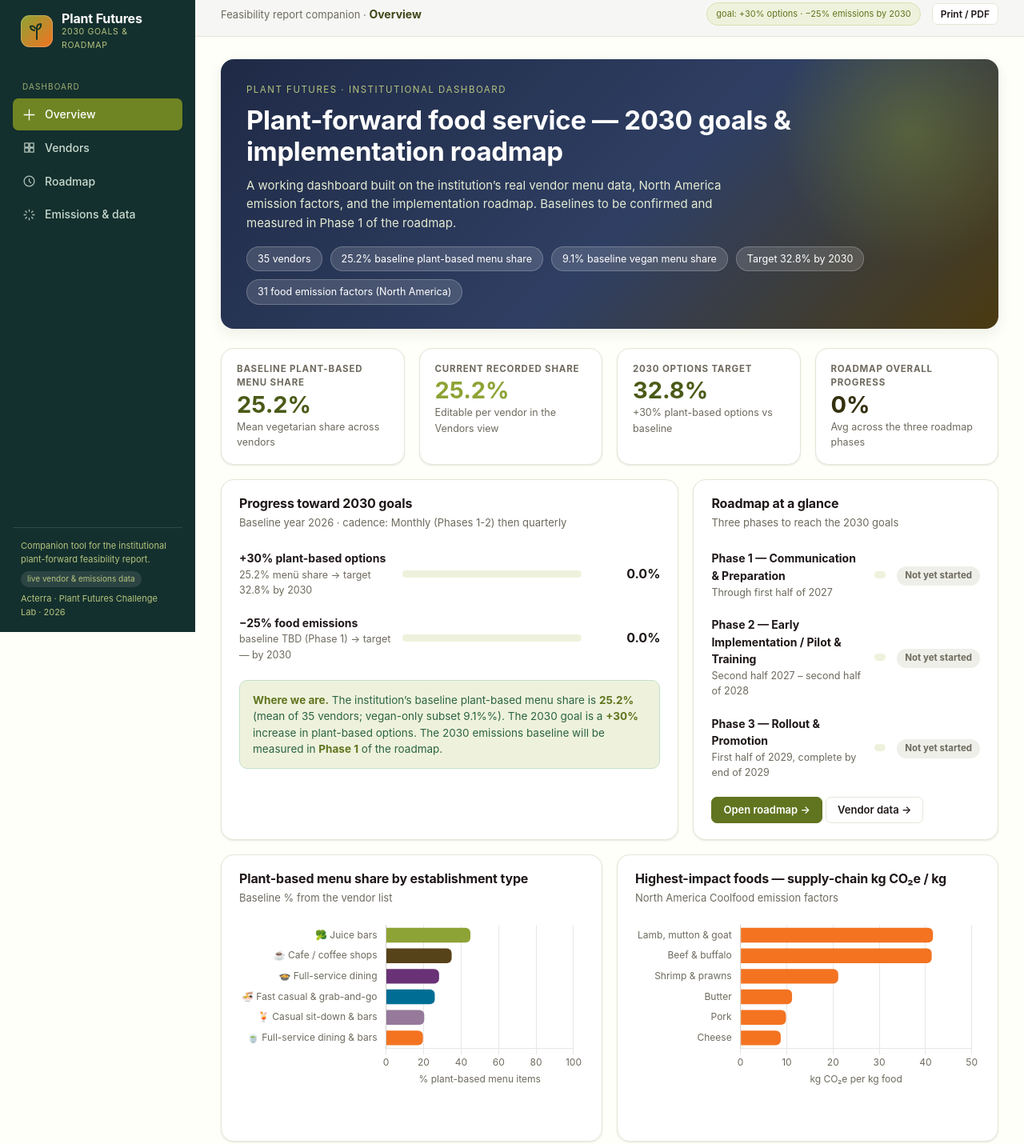
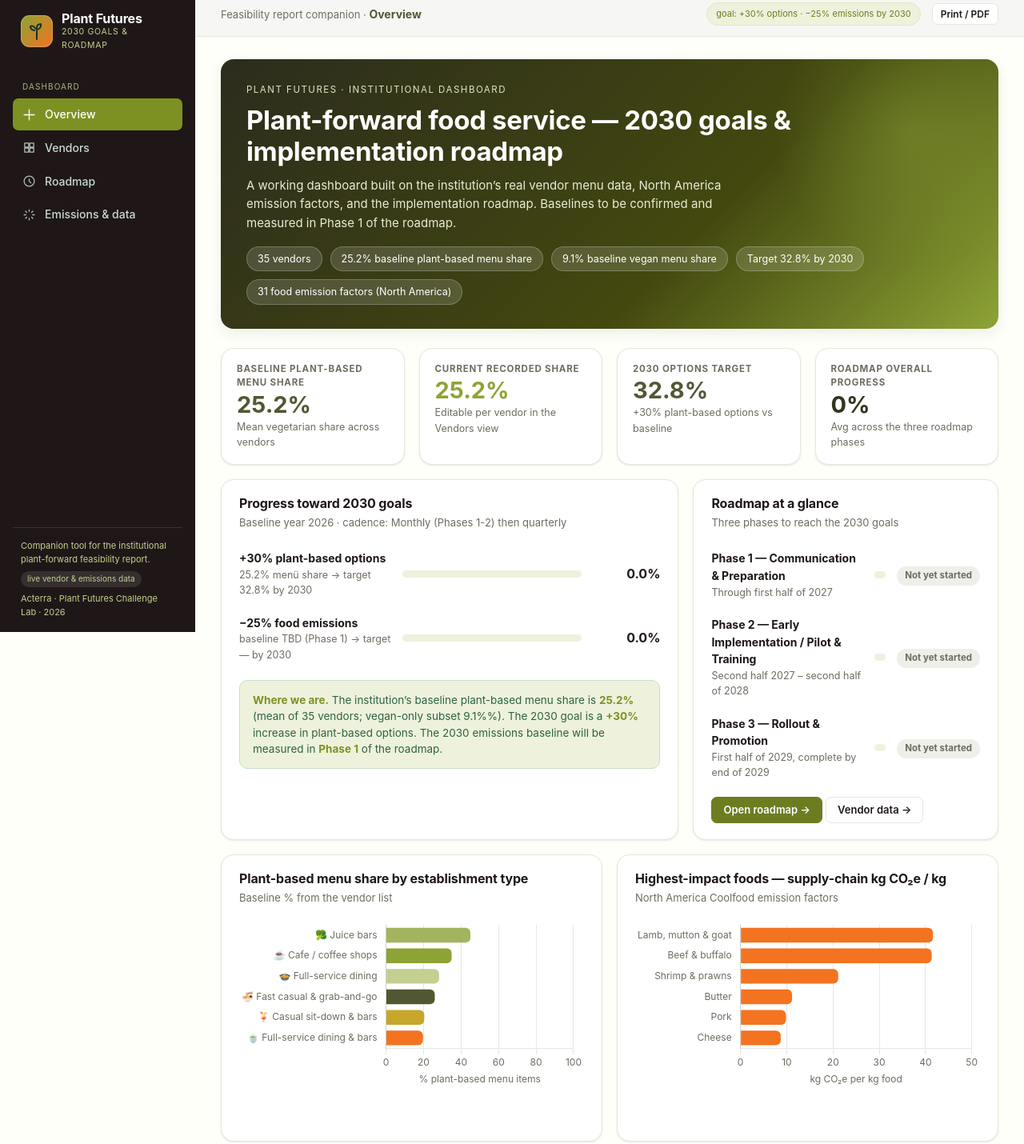
Before and after one commit to anabrazaityte/plant-futures-dashboard, a plain HTML site: page dashboard/index.html in a window 1280 px wide. Shown: the part 10-1440 px from the top of the page at 80% size. Drawn offline with Linux system fonts and the light colour scheme.

Commit message:
Restrain brand palette to green + orange accents; keep minimal modern chrome

```diff
--- a/dashboard/css/styles.css
+++ b/dashboard/css/styles.css
@@ -4,46 +4,40 @@
    ========================================================================== */
 
 :root {
-  /* palette — Acterra brand (primary + neutrals) on a modern minimal layout */
-  --brand-green:  #8DA335;   /* Acterra primary green */
-  --brand-orange: #F37321;   /* Acterra primary orange */
-  --brand-blue:   #006E94;   /* Acterra secondary blue */
-  --brand-purple: #693276;   /* Acterra secondary purple */
-  --brand-olive:  #574319;   /* Acterra secondary deep olive */
+  /* palette — restrained Acterra accents on a modern minimal base:
+     brand green (primary) + brand orange (secondary accent), neutrals + greys */
+  --brand-green:  #8DA335;   /* Acterra primary green — main accent */
+  --brand-orange: #F37321;   /* Acterra primary orange — sparing accent */
 
-  --forest-950: #1F1717;     /* Acterra neutral near-black */
-  --forest-900: #34300f;
-  --forest-800: #3f4718;
-  --forest-700: #61741f;
-  --forest-600: #6f8423;
+  --forest-950: #1F1717;     /* acterra neutral near-black ink */
+  --forest-900: #33341f;
+  --forest-800: #525733;
+  --forest-700: #6c7d21;
+  --forest-600: #7d9123;
   --forest-500: #8DA335;
-  --sage-400: #9db059;
-  --sage-300: #b6c47f;
-  --sage-200: #d6dfb3;
+  --sage-400: #a3b45e;
+  --sage-300: #c3d08f;
+  --sage-200: #e0e6c0;
   --sage-100: #eef2dc;
-  --sage-50:  #f5f7ea;
+  --sage-50:  #f6f8ed;
 
-  --bg:       #FEFFF8;      /* Acterra near-white */
+  --bg:       #FEFFF8;      /* acterra near-white page */
   --paper:    #ffffff;
   --card:     #ffffff;
   --ink:      #1F1717;
-  --ink-soft: #4a453a;
-  --muted:    #6e6a5e;
-  --line:     #e7e5d8;
-  --line-soft:#f2f1ea;
+  --ink-soft: #45433c;
+  --muted:    #6f6c60;
+  --line:     #e7e6dd;
+  --line-soft:#f2f1ec;
 
-  --terracotta: #F37321;    /* Acterra orange */
-  --terracotta-soft: #fde9d8;
-  --amber:       #bfa023;
-  --amber-soft:  #f6efd0;
-  --red:         #c05b38;
-  --red-soft:    #f7e4da;
-  --green:       #61741f;
+  --terracotta: #F37321;    /* brand orange accent (now dots, emphasis) */
+  --terracotta-soft: #fdeadd;
+  --amber:       #c6a72c;
+  --amber-soft:  #f7f1d8;
+  --red:         #c05f3c;
+  --red-soft:    #f8e7de;
+  --green:       #7d9123;
   --green-soft:  #eef2dc;
-  --blue:        #006E94;
-  --blue-soft:   #e2eff4;
-  --purple:      #693276;
-  --purple-soft: #f0e6f1;
 
   /* type — Acterra brand fonts (fallbacks for offline/no-build use) */
   --display: "League Gothic", "Arial Narrow", Impact, sans-serif;
@@ -92,8 +86,8 @@ h1, h2, h3, h4, h5 {
   position: sticky;
   top: 0;
   height: 100vh;
-  background: #14302e;
-  color: #d4e6dc;
+  background: var(--forest-950);
+  color: #e2e2d8;
   padding: 24px 16px 16px;
   display: flex;
   flex-direction: column;
@@ -160,10 +154,10 @@ h1, h2, h3, h4, h5 {
 
 /* ---------- Hero ---------- */
 .hero {
-  background: linear-gradient(135deg, #1f2a46 0%, #2f3f63 55%, #4a3a10 100%);
+  background: linear-gradient(135deg, #2c2c1d 0%, #43480f 62%, var(--brand-green) 100%);
   border-radius: var(--radius-lg);
   padding: 30px 32px;
-  color: #f3f6ee;
+  color: #f4f6ec;
   position: relative; overflow: hidden;
   box-shadow: var(--shadow-md);
   margin-bottom: 24px;
@@ -172,11 +166,11 @@ h1, h2, h3, h4, h5 {
   content: "";
   position: absolute; right: -60px; top: -80px; width: 340px; height: 340px;
   border-radius: 50%;
-  background: radial-gradient(circle, rgba(141,163,53,.35) 0%, transparent 70%);
+  background: radial-gradient(circle, rgba(141,163,53,.4) 0%, transparent 70%);
 }
-.hero .eyebrow { font-size: 11.5px; letter-spacing: 1.5px; text-transform: uppercase; color: var(--sage-300); margin-bottom: 9px; }
+.hero .eyebrow { font-size: 11.5px; letter-spacing: 1.5px; text-transform: uppercase; color: var(--sage-200); margin-bottom: 9px; }
 .hero h1 { color: #fff; font-size: clamp(24px, 3.2vw, 33px); max-width: 720px; }
-.hero p { color: #e4ebd2; max-width: 640px; margin: 10px 0 0; font-size: 15px; }
+.hero p { color: #e8ecd4; max-width: 640px; margin: 10px 0 0; font-size: 15px; }
 .hero .chips { display: flex; gap: 10px; margin-top: 18px; flex-wrap: wrap; position: relative; z-index: 1; }
 .chip { background: rgba(255,255,255,.14); border: 1px solid rgba(255,255,255,.22); color: #fff; border-radius: 999px; padding: 5px 13px; font-size: 12.5px; }
 
@@ -269,7 +263,7 @@ table.tbl { width: 100%; border-collapse: collapse; font-size: 13.5px; backgroun
 .pill.red { background: var(--red-soft); color: var(--red); }
 .pill.forest { background: var(--sage-100); color: var(--forest-700); }
 .pill.gray { background: #eeefe9; color: var(--muted); }
-.pill.blue { background: var(--blue-soft); color: var(--blue); }
+.pill.blue { background: var(--sage-100); color: var(--forest-700); }
 
 /* ---------- Vendor controls & cards ---------- */
 .vendor-controls { padding: 16px 20px; }
@@ -330,8 +324,8 @@ table.tbl { width: 100%; border-collapse: collapse; font-size: 13.5px; backgroun
 
 /* ---------- Callouts ---------- */
 .callout { border-radius: var(--radius-md); padding: 14px 16px; font-size: 13.5px; line-height: 1.5; border: 1px solid; margin: 14px 0; }
-.callout.info { background: var(--blue-soft); border-color: #cddfe8; color: #2d5b74; }
-.callout.info strong { color: var(--blue); }
+.callout.info { background: var(--sage-50); border-color: var(--sage-200); color: var(--forest-800); }
+.callout.info strong { color: var(--forest-800); }
 .callout.warn { background: var(--amber-soft); border-color: #ecd7ad; color: #7a5a18; }
 .callout.warn strong { color: #8a6212; }
 .callout.ok { background: var(--green-soft); border-color: #c4dfc9; color: #2c6344; }
--- a/dashboard/js/charts.js
+++ b/dashboard/js/charts.js
@@ -7,16 +7,14 @@ const Charts = (() => {
 
   const PALETTE = {
     plant: '#8DA335',
-    plantLight: '#b6c47f',
+    plantLight: '#c3d08f',
     animal: '#F37321',
-    dairy: '#bfa023',
+    dairy: '#c6a72c',
     ink: '#1F1717',
-    muted: '#6e6a5e',
-    grid: 'rgba(110,106,94,0.16)',
-    forest: '#4a5a17',
-    sage: '#9db059',
-    blue: '#006E94',
-    purple: '#693276',
+    muted: '#6f6c60',
+    grid: 'rgba(111,108,96,0.16)',
+    forest: '#525733',
+    sage: '#a3b45e',
     cream: '#FEFFF8'
   };
 
--- a/dashboard/js/data.js
+++ b/dashboard/js/data.js
@@ -42,13 +42,13 @@ const DATA = (() => {
 
   /* group metadata for display (keyed by vendor.group) */
   const GROUP_META = {
-    'Cafe / coffee shops':             { emoji: '\u2615', color: '#574319' },
+    'Cafe / coffee shops':             { emoji: '\u2615', color: '#8DA335' },
+    'Juice bars':                      { emoji: '\u{1f966}', color: '#a3b45e' },
+    'Fast casual & grab-and-go':       { emoji: '\u{1f35c}', color: '#525733' },
+    'Full-service dining':             { emoji: '\u{1f372}', color: '#c3d08f' },
     'Full-service dining & bars':      { emoji: '\u{1f375}', color: '#F37321' },
-    'Full-service dining':             { emoji: '\u{1f372}', color: '#693276' },
-    'Casual sit-down & bars':          { emoji: '\u{1f379}', color: '#96799B' },
-    'Fast casual & grab-and-go':       { emoji: '\u{1f35c}', color: '#006E94' },
-    'Juice bars':                      { emoji: '\u{1f966}', color: '#8DA335' },
-    'Other':                           { emoji: '\u{1f960}', color: '#937365' }
+    'Casual sit-down & bars':          { emoji: '\u{1f379}', color: '#c6a72c' },
+    'Other':                           { emoji: '\u{1f960}', color: '#6f6c60' }
   };
 
   /* ------------------------------------------------------------------ */
```
